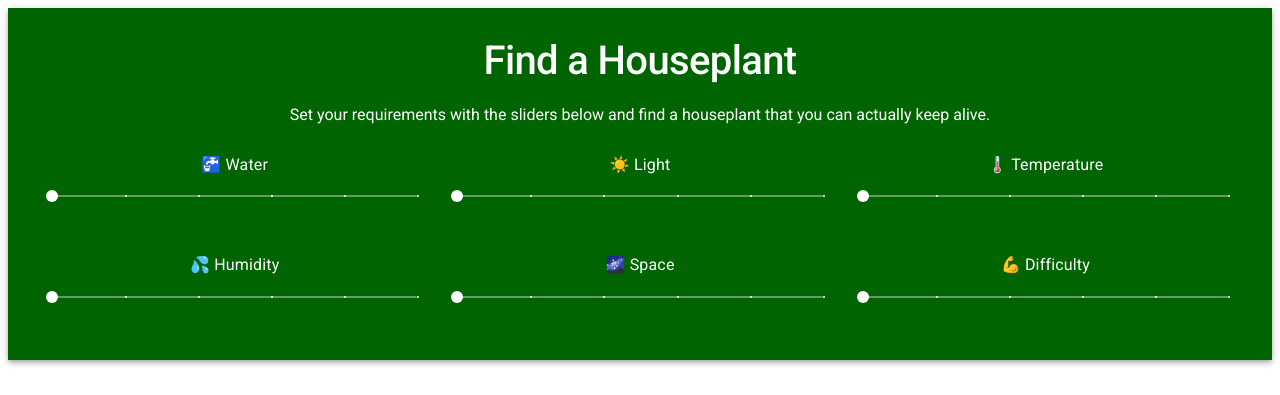
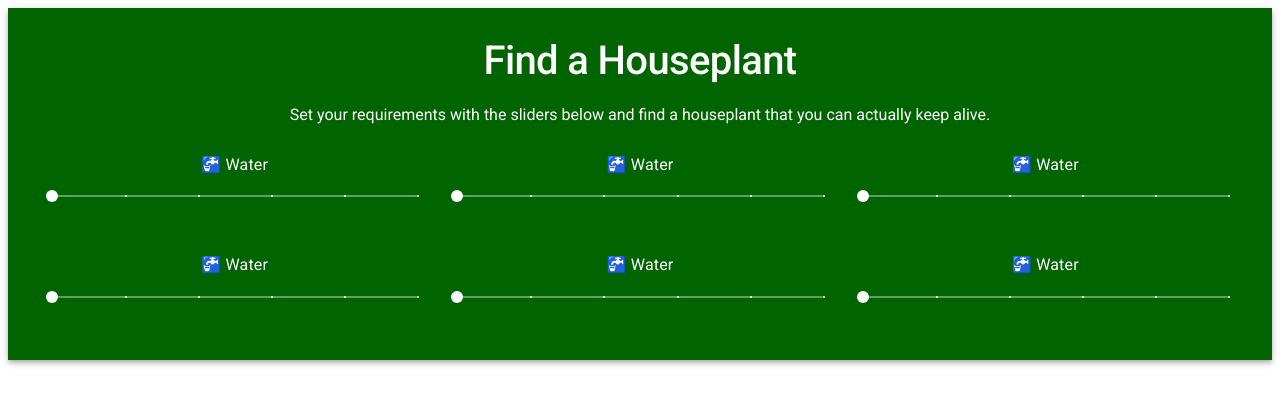
Before and after one commit to vivdlu/houseplant-finder, a React (Create React App) app: page / in a window 1280 px wide. Shown: the top 395 px of the page. Built offline with nearby package versions, Linux system fonts and the light colour scheme.

Commit message:
refactor slider component into SingleSliderComponent and add dataset containing slider info to SLIDERS.js

```diff
--- /dev/null
+++ b/src/components/SingleSliderComponent.js
@@ -0,0 +1,48 @@
+import React from 'react';
+import { Typography, Grid, Slider } from '@material-ui/core';
+import { withStyles, makeStyles } from '@material-ui/styles';
+import Emoji from './EmojiComponent';
+
+const StyledSlider = withStyles({
+  root: {
+    color: "white",
+  },
+  valueLabel: {
+    top: "30px",
+    transformOrigin: "top center",
+    "& *": {
+      background: "transparent",
+      fontWeight: "500",
+      fontSize: "1rem",
+    },
+  },
+})(Slider);
+
+const useStyles = makeStyles({
+  slider: {
+
+  },
+});
+
+function SingleSlider() {
+  const classes = useStyles();
+  return (
+    <Grid item xs={6} sm={4}>
+      <Typography className="main-body" variant="body2" gutterBottom>
+        <Emoji symbol="🚰" label="potable-water"/> Water
+      </Typography>
+      <StyledSlider
+        className={classes.slider}
+        defaultValue={0}
+        aria-labelledby="discrete-slider"
+        valueLabelDisplay="auto"
+        step={1}
+        marks
+        min={0}
+        max={5}
+        />
+    </Grid>
+  );
+}
+
+export default SingleSlider;
--- a/src/components/SlidersComponent.js
+++ b/src/components/SlidersComponent.js
@@ -1,111 +1,28 @@
-import React from 'react';
-import { Typography, Grid, Slider } from '@material-ui/core';
+import React, { Fragment } from 'react';
+import { Grid } from '@material-ui/core';
 import { makeStyles } from '@material-ui/styles';
-import Emoji from './EmojiComponent';
+import SingleSlider from './SingleSliderComponent';
+import { SLIDERS } from '../shared/SLIDERS';
 
 const useStyles = makeStyles({
   root: {
     padding: "20px 0px 10px",
   },
-  slider: {
-    color: "white"
-  },
 });
 
 function Sliders() {
   const classes = useStyles();
+  const renderSliders = SLIDERS.map((slider) => {
+  return (
+    <Fragment>
+      <SingleSlider key={slider.id} />
+    </Fragment>
+    );
+  });
+
   return (
     <Grid className={classes.root} container spacing={5}>
-      <Grid item xs={6} sm={4}>
-        <Typography className="main-body" variant="body2" gutterBottom>
-          <Emoji symbol="🚰" label="potable-water"/> Water
-        </Typography>
-        <Slider
-          className={classes.slider}
-          defaultValue={0}
-          aria-labelledby="discrete-slider"
-          valueLabelDisplay="auto"
-          step={1}
-          marks
-          min={0}
-          max={5}
-          />
-      </Grid>
-      <Grid item xs={6} sm={4}>
-        <Typography className="main-body" variant="body2" gutterBottom>
-          <Emoji symbol="☀️" label="sun"/> Light
-        </Typography>
-        <Slider
-          className={classes.slider}
-          defaultValue={0}
-          aria-labelledby="discrete-slider"
-          valueLabelDisplay="auto"
-          step={1}
-          marks
-          min={0}
-          max={5}
-          />
-      </Grid>
-      <Grid item xs={6} sm={4}>
-        <Typography className="main-body" variant="body2" gutterBottom>
-          <Emoji symbol="🌡️" label="thermometer"/> Temperature
-        </Typography>
-        <Slider
-          className={classes.slider}
-          defaultValue={0}
-          aria-labelledby="discrete-slider"
-          valueLabelDisplay="auto"
-          step={1}
-          marks
-          min={0}
-          max={5}
-          />
-      </Grid>
-      <Grid item xs={6} sm={4}>
-        <Typography className="main-body" variant="body2" gutterBottom>
-          <Emoji symbol="💦" label="sweat-droplets"/> Humidity
-        </Typography>
-        <Slider
-          className={classes.slider}
-          defaultValue={0}
-          aria-labelledby="discrete-slider"
-          valueLabelDisplay="auto"
-          step={1}
-          marks
-          min={0}
-          max={5}
-          />
-      </Grid>
-      <Grid item xs={6} sm={4}>
-        <Typography className="main-body" variant="body2" gutterBottom>
-          <Emoji symbol="🌌" label="milky-way"/> Space
-        </Typography>
-        <Slider
-          className={classes.slider}
-          defaultValue={0}
-          aria-labelledby="discrete-slider"
-          valueLabelDisplay="auto"
-          step={1}
-          marks
-          min={0}
-          max={5}
-          />
-      </Grid>
-      <Grid item xs={6} sm={4}>
-        <Typography className="main-body" variant="body2" gutterBottom>
-          <Emoji symbol="💪" label="flexed-biceps"/> Difficulty
-        </Typography>
-        <Slider
-          className={classes.slider}
-          defaultValue={0}
-          aria-labelledby="discrete-slider"
-          valueLabelDisplay="auto"
-          step={1}
-          marks
-          min={0}
-          max={5}
-          />
-      </Grid>
+      {renderSliders}
     </Grid>
   );
 }
--- a/src/index.css
+++ b/src/index.css
@@ -5,18 +5,3 @@ body {
   -webkit-font-smoothing: antialiased;
   -moz-osx-font-smoothing: grayscale;
 }
-
-span.PrivateValueLabel-offset-201.MuiSlider-valueLabel {
-  top: 30px;
-  transform-origin: top center;
-}
-
-span.PrivateValueLabel-circle-202 {
-  color: transparent;
-}
-
-span.PrivateValueLabel-label-203 {
-  color: white;
-  font-weight: 500;
-  font-size: 1rem;
-}
--- /dev/null
+++ b/src/shared/SLIDERS.js
@@ -0,0 +1,38 @@
+export const SLIDERS = [
+  {
+    id: 0,
+    name:"Water",
+    emoji: "🚰",
+    label: "potable-water",
+  },
+  {
+    id: 1,
+    name: "Light",
+    emoji: "☀️",
+    label: "sun",
+  },
+  {
+    id: 2,
+    name: "Temperature",
+    emoji: "🌡️",
+    label: "thermometer",
+  },
+  {
+    id: 3,
+    name: "Humidity",
+    emoji: "💦",
+    label: "sweat-droplets",
+  },
+  {
+    id: 4,
+    name: "Space",
+    emoji: "🌌",
+    label: "milky-way",
+  },
+  {
+    id: 5,
+    name:"Difficulty",
+    emoji: "💪",
+    label: "flexed-bicep",
+  },
+];
```
Also changed, not shown: src/shared/peperomia.jpg (deleted).
